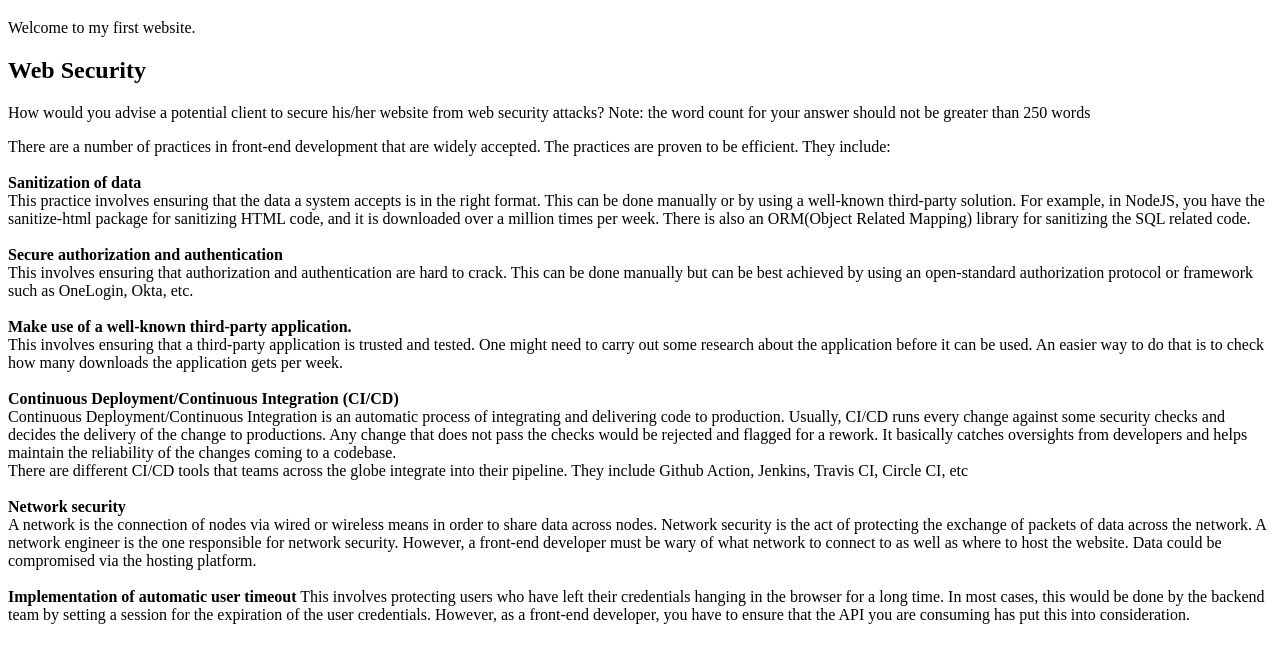
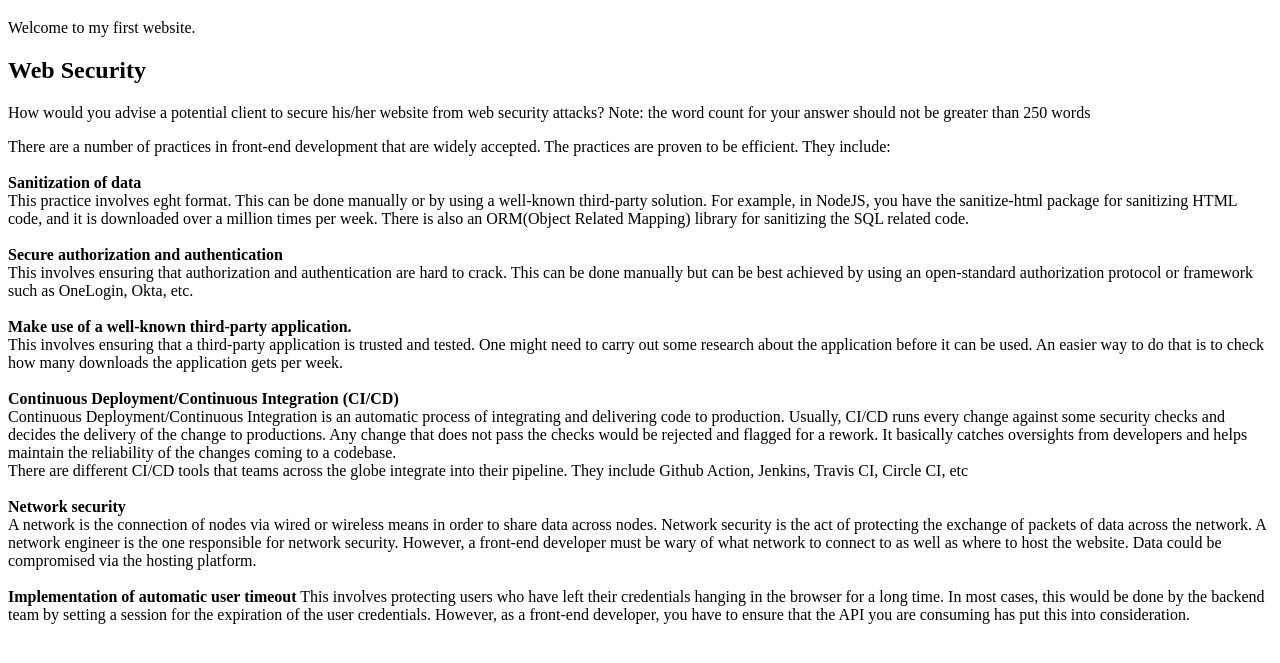
Before and after one commit to KristianNilsenAug22FT/cross-course-project, a plain HTML site: page index.html in a window 1280 px wide. Shown: the part 61-724 px from the top of the page. Drawn offline with Linux system fonts and the light colour scheme.

Commit message:
Update index.html

```diff
--- a/index.html
+++ b/index.html
@@ -13,7 +13,7 @@
         <br>
         <b>Sanitization of data</b>
         <br>
-        This practice involves ensuring that the data a system accepts is in the right format. This can be done manually or by using a well-known third-party solution. For example, in NodeJS, you have the sanitize-html package for sanitizing HTML code, and it is downloaded over a million times per week. There is also an ORM(Object Related Mapping) library for sanitizing the SQL related code.
+        This practice involves eght format. This can be done manually or by using a well-known third-party solution. For example, in NodeJS, you have the sanitize-html package for sanitizing HTML code, and it is downloaded over a million times per week. There is also an ORM(Object Related Mapping) library for sanitizing the SQL related code.
         <br>
         <br>
         <b>Secure authorization and authentication</b>
```
